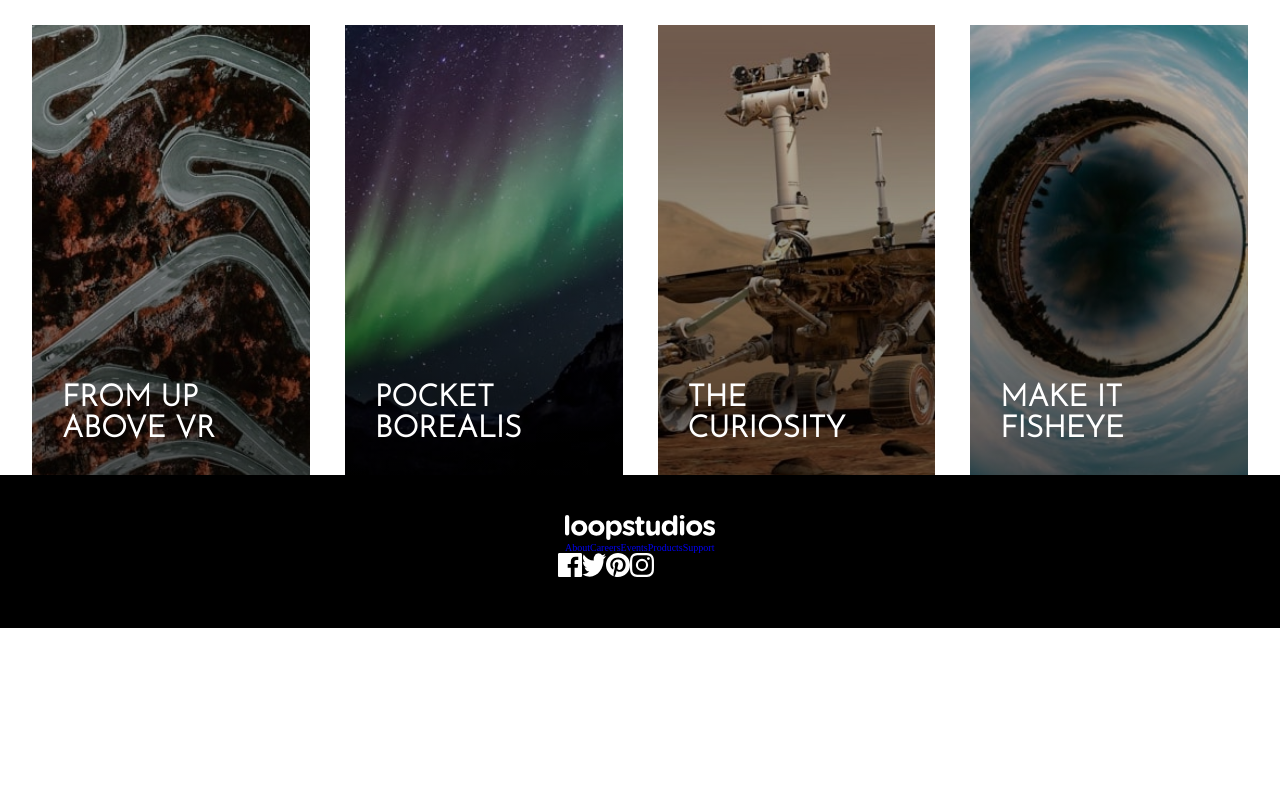
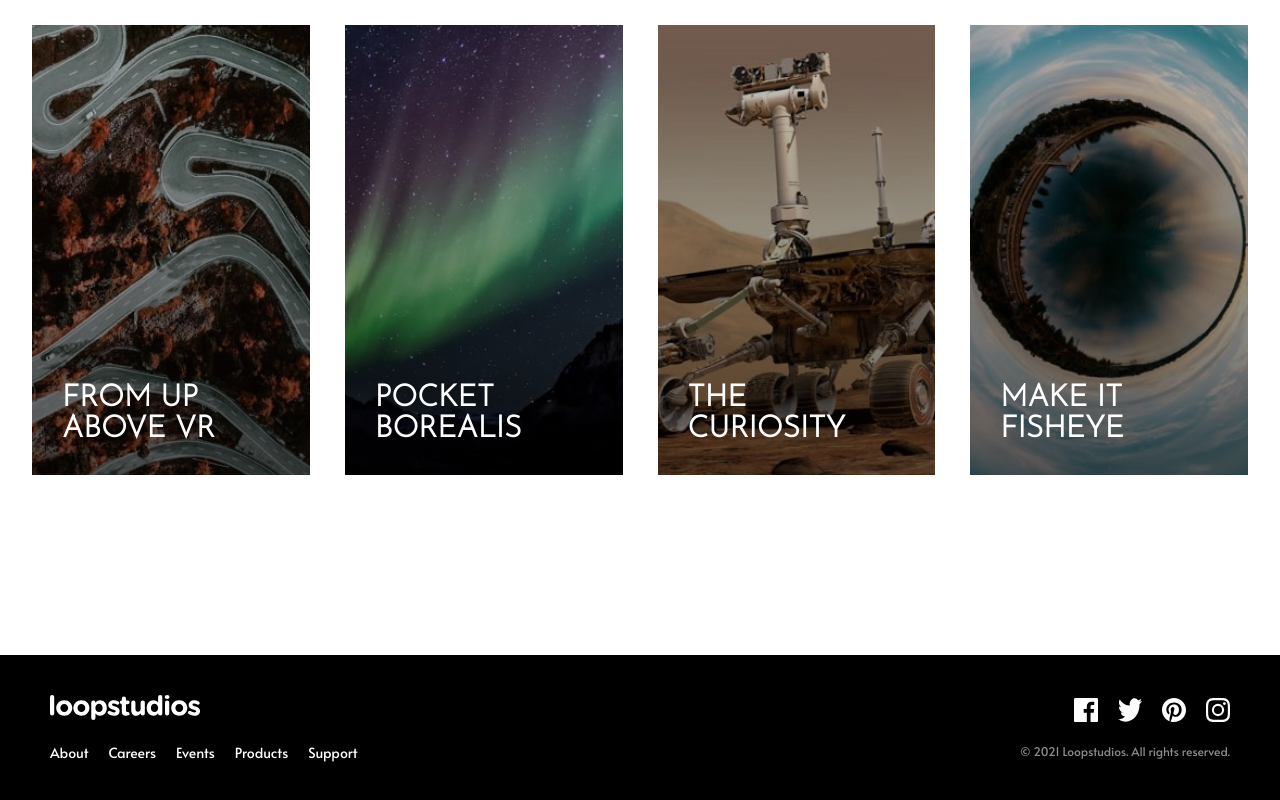
Before and after one commit to dragoshcode/loop-studios-landing-page, a website: page index.html in a window 1280 px wide. Shown: the part 1986-2786 px from the top of the page. Before the commit the page ends 2614 px from the top, so only its background shows below. Drawn offline with Linux system fonts and the light colour scheme.

Commit message:
finish footer styling and make it responsive

```diff
--- a/assets/scss/_base.scss
+++ b/assets/scss/_base.scss
@@ -196,7 +196,8 @@ main {
   }
 }
 
-footer{
+footer {
+  margin-top: 18rem;
   flex-direction: column;
   background-color: v.$bk;
   padding-block: 4rem;
@@ -204,8 +205,37 @@ footer{
   justify-content: center;
   align-items: center;
   text-align: center;
+  gap: 4.75rem;
 
-  .container--primary__logo img{
+  .container--primary,
+  .container--secondary {
+    flex-direction: column;
+    gap: 2.8rem;
+  }
+
+  .container--primary__logo img {
     width: 15rem;
   }
+
+  ul {
+    flex-direction: column;
+    gap: 2rem;
+
+    a {
+      font-size: 1.4rem;
+      color: v.$wt;
+      font-family: "Alata", sans-serif;
+    }
+  }
+
+  .container--secondary__socials figure {
+    justify-content: center;
+    gap: 2rem;
+  }
+
+  .container--secondary__copyright {
+    color: v.$dk-gy;
+    font-family: "Alata", sans-serif;
+    font-size: 1.2rem;
+  }
 }
--- a/assets/scss/_mQ.scss
+++ b/assets/scss/_mQ.scss
@@ -80,6 +80,32 @@
   .creations__cards {
     grid-template-columns: repeat(2, 1fr);
   }
+
+  footer {
+    flex-direction: row;
+    justify-content: space-between;
+
+    nav {
+      margin-top: 0;
+    }
+
+    ul {
+      flex-direction: row;
+    }
+
+    .container--primary {
+      text-align: left;
+    }
+
+    .container--secondary__socials figure {
+      justify-content: end;
+    }
+
+    .container--primary,
+    .container--secondary {
+      gap: 2.1rem;
+    }
+  }
 }
 
 @media only screen and (min-width: 840px) {
@@ -129,10 +155,10 @@
 }
 
 @media only screen and (min-width: 1024px) {
-    .creations{
-        &__heading{
+  .creations {
+    &__heading {
       justify-content: space-between;
-            a{
+      a {
         position: static;
         transform: translate(0);
       }
@@ -142,11 +168,11 @@
   .creations__cards {
     grid-template-columns: repeat(4, 1fr);
 
-    &-card{
+    &-card {
       height: 45rem;
       align-items: end;
 
-        h3{
+      h3 {
         margin-bottom: 3rem;
         margin-left: 3rem;
       }
@@ -307,6 +333,26 @@
   .hero {
     margin-left: 11rem;
   }
+
+  footer {
+    padding-inline: 12rem;
+    .container--primary__logo img {
+      width: 20rem;
+    }
+
+    ul a {
+      font-size: 1.65rem;
+    }
+
+    .container--secondary__socials figure img {
+      width: 2.8rem;
+      height: 2.8rem;
+    }
+
+    .container--secondary__copyright {
+      font-size: 1.5rem;
+    }
+  }
 }
 
 @media only screen and (min-width: 1760px) {
@@ -323,11 +369,11 @@
     }
   }
 
-  .creations{
-      &__cards{
-          &-card{
+  .creations {
+    &__cards {
+      &-card {
         height: 75rem;
-              h3{
+        h3 {
           font-size: 3.65rem;
         }
       }
--- a/index.html
+++ b/index.html
@@ -99,7 +99,7 @@
   </main>
 
   <footer class="flex">
-    <div class="container--primary">
+    <div class="container--primary flex">
       <div class="container--primary__logo">
         <figure>
           <img src="./assets/images/logo.svg" alt="logo">
@@ -115,7 +115,7 @@
         </ul>
       </nav>
     </div>
-    <div class="container--secondary">
+    <div class="container--secondary flex">
       <div class="container--secondary__socials">
         <figure class="flex">
           <img src="./assets/images/icon-facebook.svg" alt="facebook">
```
Also changed, not shown: assets/css/style.css. Lines whose indentation alone changed are shown as unchanged.
